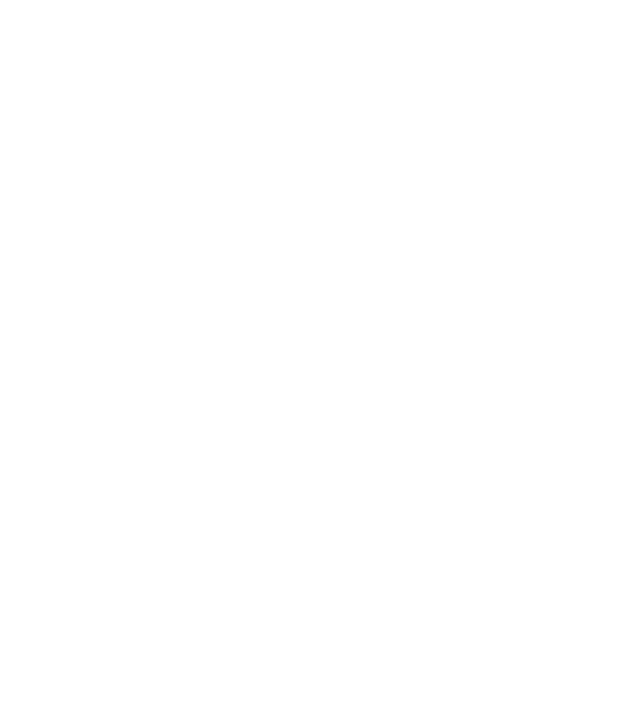
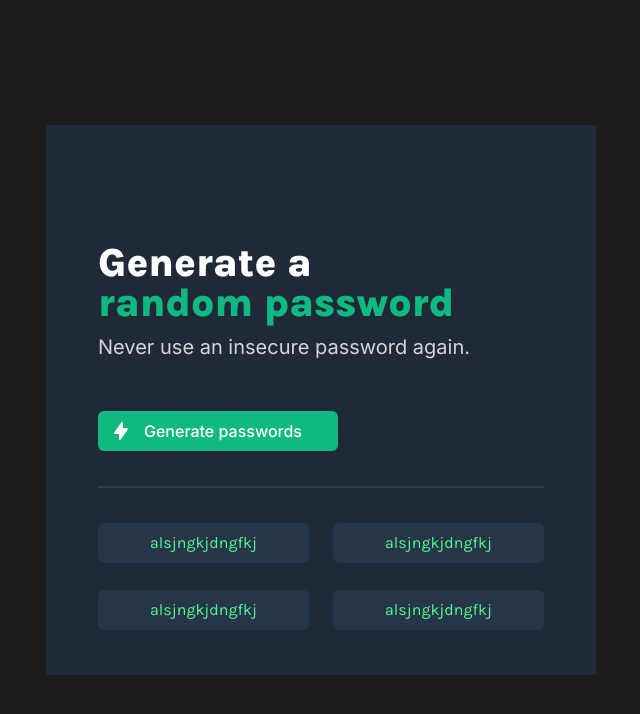
Before and after one commit to abhay0480-eng/Password-generator, a plain HTML site: page index.html in a window 1280 px wide. Shown: the whole page, without its empty margins (319-959 px from the left). Drawn offline with nearby package versions, Linux system fonts and the light colour scheme.

Commit message:
styling completed

```diff
--- a/index.html
+++ b/index.html
@@ -1,11 +1,79 @@
 <!DOCTYPE html>
 <html lang="en">
   <head>
+    <link rel="preconnect" href="https://fonts.googleapis.com" />
+    <link rel="preconnect" href="https://fonts.gstatic.com" crossorigin />
+    <link
+      href="https://fonts.googleapis.com/css2?family=Inter:wght@100;200;300;400;500;600;700;800;900&display=swap"
+      rel="stylesheet"
+    />
+
+    <link rel="preconnect" href="https://fonts.googleapis.com" />
+    <link rel="preconnect" href="https://fonts.gstatic.com" crossorigin />
+    <link
+      href="https://fonts.googleapis.com/css2?family=Karla:ital,wght@0,200;0,300;0,400;0,500;0,600;0,700;0,800;1,200;1,300;1,400;1,500;1,600;1,700;1,800&display=swap"
+      rel="stylesheet"
+    />
+    <link rel="stylesheet" href="./styles.css" />
     <meta charset="UTF-8" />
     <script src="https://cdn.tailwindcss.com"></script>
     <meta http-equiv="X-UA-Compatible" content="IE=edge" />
     <meta name="viewport" content="width=device-width, initial-scale=1.0" />
     <title>Generate Password</title>
   </head>
-  <body></body>
+  <body class="box-border h-screen bg-[#1C1C1C]">
+    <section
+      class="container inline-block align-middle max-w-[550px] bg-[#1F2937] pt-[118px] pb-[50px] px-[52px] max-h-[550px]"
+    >
+      <h1
+        class="text-[40px] leading-10 font-extrabold text-[#10B981] mb-[10px]"
+      >
+        <span class="text-white">Generate a</span> <br />
+        random password
+      </h1>
+      <p
+        class="font-['Inter'] text-[#D5D4D8] text-[20px] leading-7 font-normal mb-[50px]"
+      >
+        Never use an insecure password again.
+      </p>
+
+      <button
+        class="rounded-md mb-[35px] bg-[#10B981] w-60 font-['Inter'] px-4 text-base font-medium text-white flex items-center py-2"
+      >
+        <img class="pr-4" src="./Icon.svg" alt="" />
+
+        Generate passwords
+      </button>
+
+      <hr class="mb-[35px]" />
+
+      <section class="flex items-center mb-[27px]">
+        <div
+          class="rounded-md bg-[#273549] w-[211px] h-[40px] flex justify-center items-center mr-[24px]"
+        >
+          <p class="text-[#55F991]">alsjngkjdngfkj</p>
+        </div>
+        <div
+          class="rounded-md bg-[#273549] w-[211px] h-[40px] flex justify-center items-center"
+        >
+          <p class="text-[#55F991]">alsjngkjdngfkj</p>
+        </div>
+      </section>
+
+      <section class="flex items-center">
+        <div
+          class="rounded-md bg-[#273549] w-[211px] h-[40px] flex justify-center items-center mr-[24px]"
+        >
+          <p class="text-[#55F991]">alsjngkjdngfkj</p>
+        </div>
+        <div
+          class="rounded-md bg-[#273549] w-[211px] h-[40px] flex justify-center items-center"
+        >
+          <p class="text-[#55F991]">alsjngkjdngfkj</p>
+        </div>
+      </section>
+    </section>
+
+    <script src="./password.js"></script>
+  </body>
 </html>
--- a/styles.css
+++ b/styles.css
@@ -0,0 +1,10 @@
+body {
+  font-family: "Karla", sans-serif;
+  display: flex;
+  align-items: center;
+  justify-content: center;
+}
+
+hr {
+  border: 1px solid #2f3e53;
+}
```
Also changed, not shown: Icon.svg (added), icon-1.png (added), icon-2.png (added), 1 other file.
